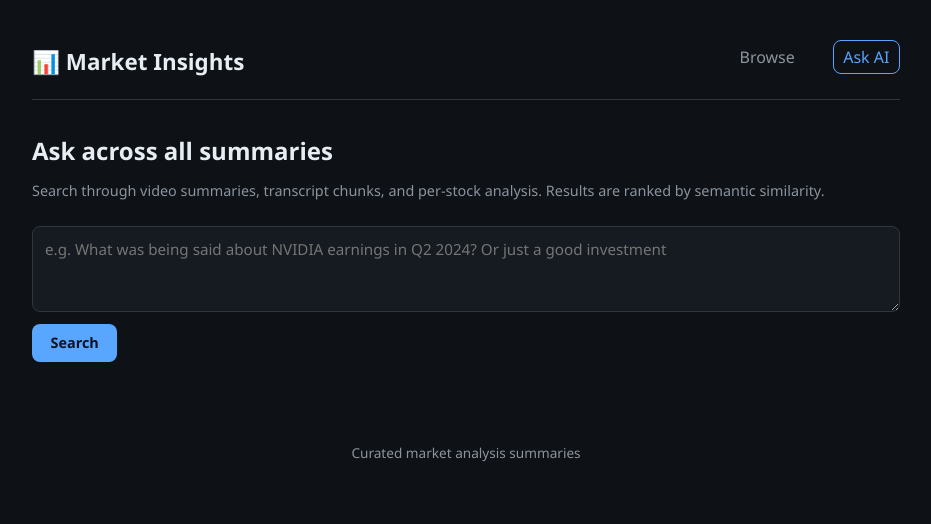
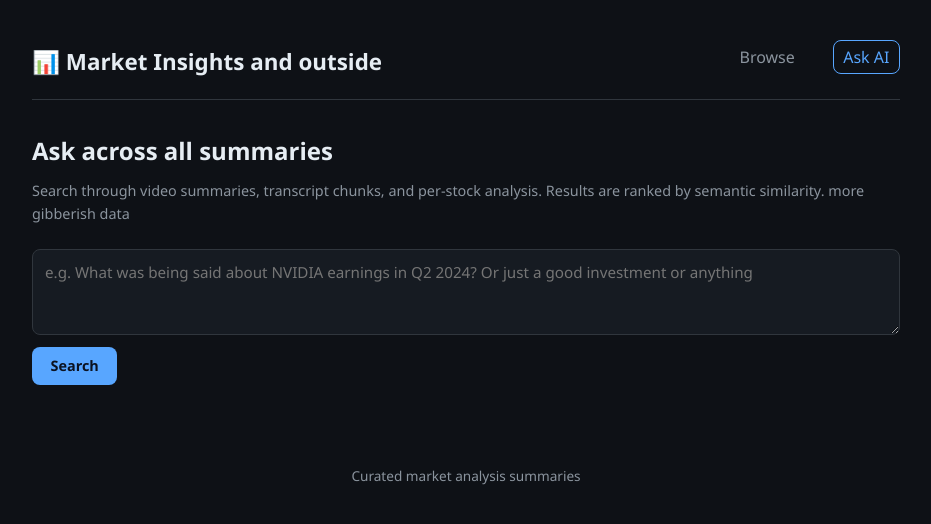
Before and after one commit to paulmarketandtech/summarizer_api, a FastAPI app: page /rag in a window 1280 px wide. Shown: the top 524 px of the page, without its empty margins (174-1105 px from the left). Run offline with FastAPI, Linux system fonts and the light colour scheme; parts of the project's set-up code (start-up, migrations or seed data) failed here and were passed over.

Commit message:
FE changes to check watchover

```diff
--- a/app/templates/base.html
+++ b/app/templates/base.html
@@ -9,7 +9,7 @@
 <body>
     <div class="container">
         <header>
-            <h1><a href="/">📊 Market Insights</a></h1>
+            <h1><a href="/">📊 Market Insights and outside</a></h1>
             <nav>
                 <a href="/" class="{% if request.url.path == '/' %}active{% endif %}">Browse</a>
                 <a href="/rag" class="{% if request.url.path == '/rag' %}active{% endif %}">Ask AI</a>
--- a/app/templates/rag.html
+++ b/app/templates/rag.html
@@ -8,13 +8,13 @@
     <h2>Ask across all summaries</h2>
     <p class="hint">
         Search through video summaries, transcript chunks, and per-stock analysis.
-        Results are ranked by semantic similarity.
+        Results are ranked by semantic similarity. more gibberish data
     </p>
 
     <form id="rag-form" class="rag-form">
         <textarea
             id="rag-query"
-            placeholder="e.g. What was being said about NVIDIA earnings in Q2 2024? Or just a good investment"
+            placeholder="e.g. What was being said about NVIDIA earnings in Q2 2024? Or just a good investment or anything"
             rows="3"
             required
         ></textarea>
```
